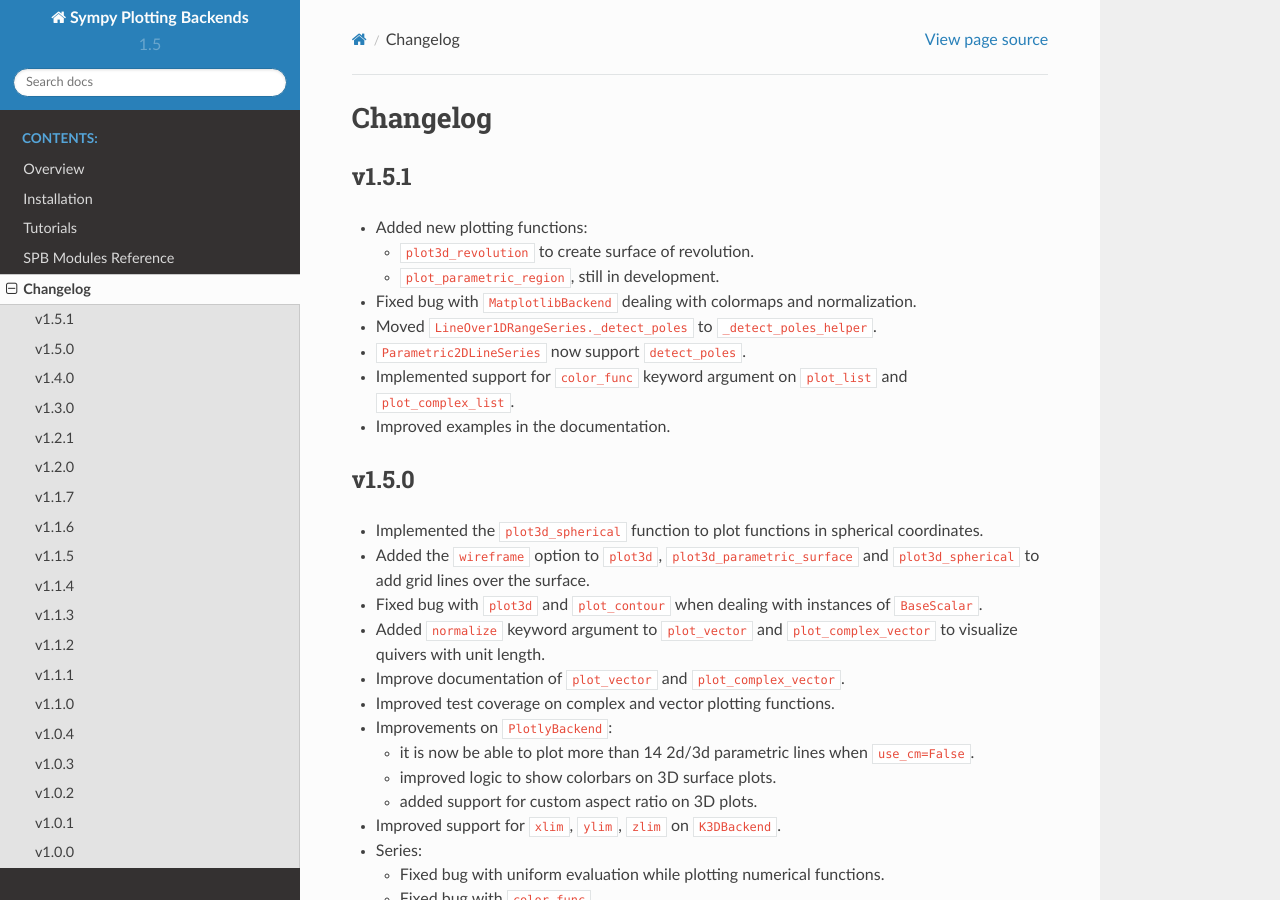
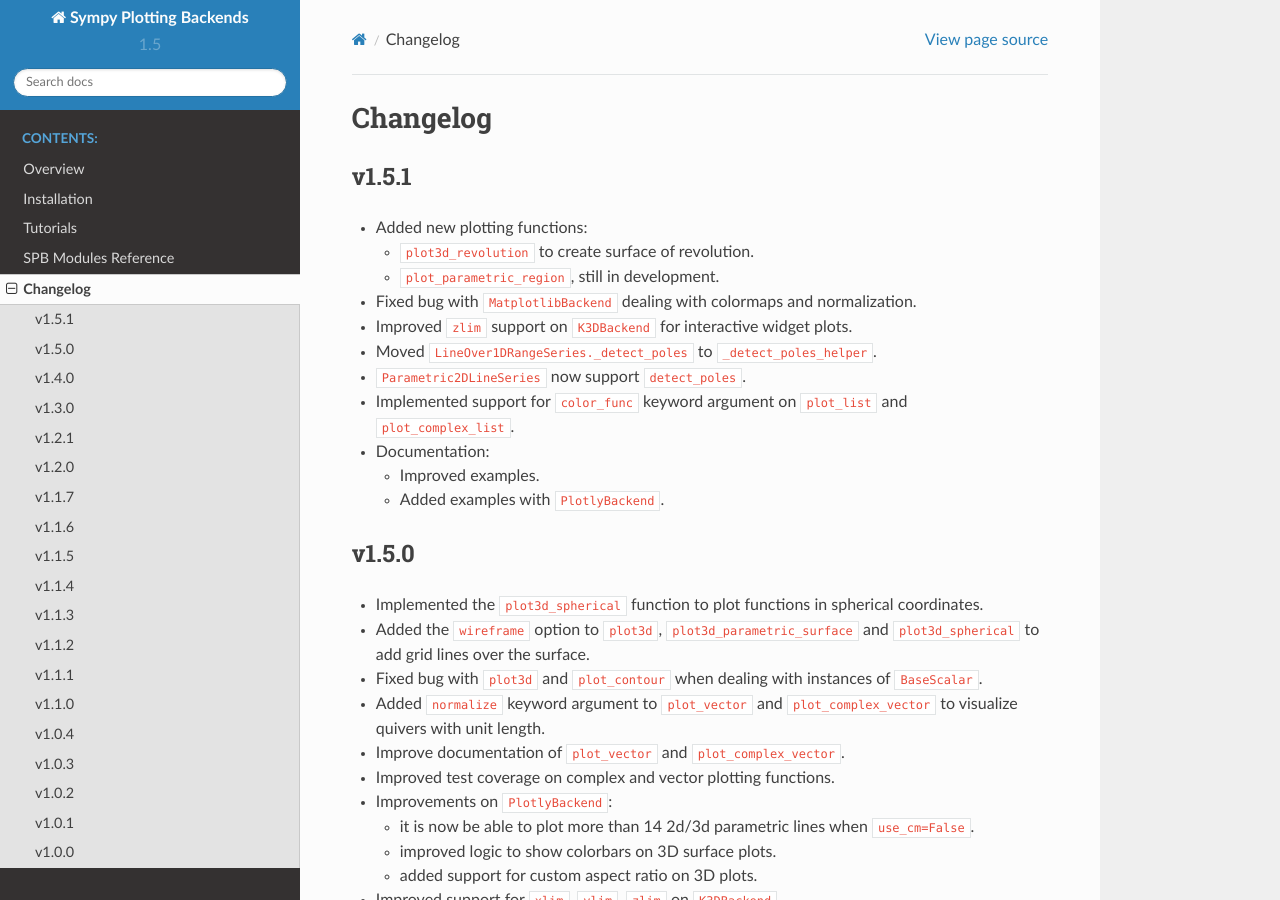
Before and after one commit to Davide-sd/sympy-plot-backends, a Sphinx documentation site: the page built from doc/source/changelog.rst, in a window 1280 px wide and 900 px high. Built offline with Sphinx 7.4.7 and the Read the Docs theme 2.0.0, drawn with Linux system fonts in a browser that asks for light colours.

Commit message:
updated doc requirements

```diff
--- a/doc/requirements.txt
+++ b/doc/requirements.txt
@@ -5,7 +5,8 @@ jupyter-sphinx
 nbsphinx
 nbsphinx_link
 sphinx-rtd-theme
-sphinx_plotly_directive
+# sphinx_plotly_directive
+git+github.com/Davide-sd/sphinx-plotly-directive@combine
 # # to be able to install mayavi we need:
 # vtk
 # to satidfy ipympl requirements we need
--- a/doc/source/changelog.rst
+++ b/doc/source/changelog.rst
@@ -13,6 +13,8 @@ v1.5.1
 
 * Fixed bug with ``MatplotlibBackend`` dealing with colormaps and normalization.
 
+* Improved ``zlim`` support on ``K3DBackend`` for interactive widget plots.
+
 * Moved ``LineOver1DRangeSeries._detect_poles`` to ``_detect_poles_helper``.
 
 * ``Parametric2DLineSeries`` now support ``detect_poles``.
@@ -20,7 +22,11 @@ v1.5.1
 * Implemented support for ``color_func`` keyword argument on ``plot_list``
   and ``plot_complex_list``.
 
-* Improved examples in the documentation.
+* Documentation:
+
+  * Improved examples.
+
+  * Added examples with ``PlotlyBackend``.
 
 
 v1.5.0
```
